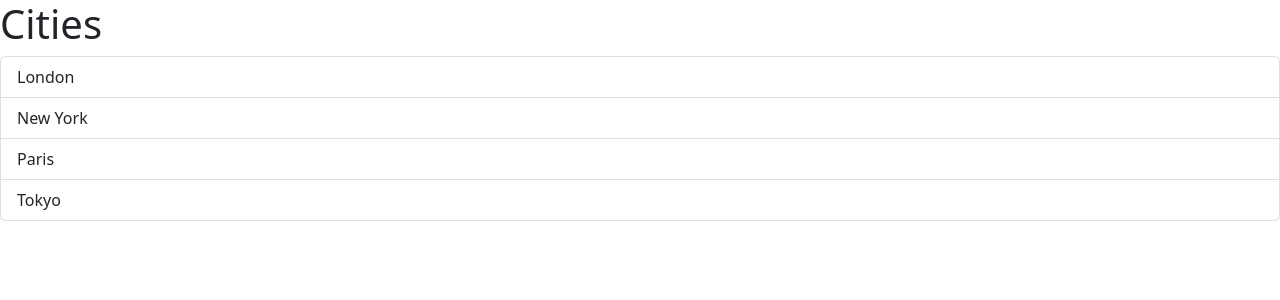
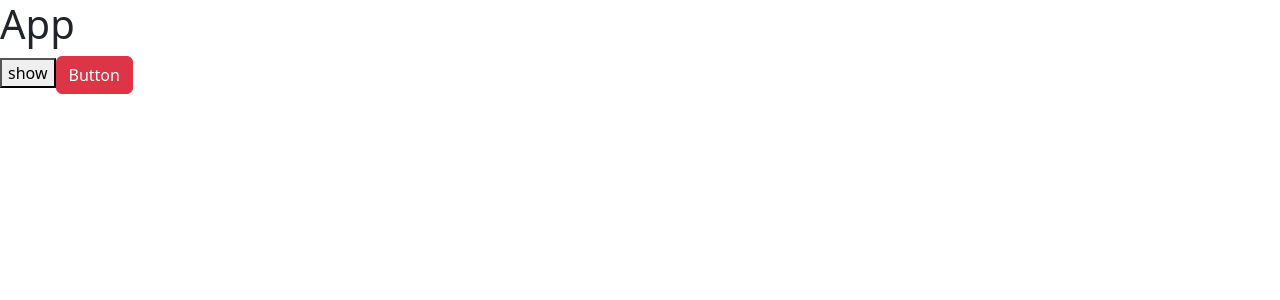
Before and after one commit to mostafa-meerzad/react-18-with-mosh, a React (Vite) app: page / in a window 1280 px wide. Shown: the top 300 px of the page. Built offline with nearby package versions, Linux system fonts and the light colour scheme.

Commit message:
understand state hook

```diff
--- a/src/App.tsx
+++ b/src/App.tsx
@@ -1,14 +1,24 @@
-import React from "react";
-import ListGroup from "./components/ListGroup";
+import React, { useState } from "react";
+import Button from "./Button";
 
-const cities = ["London", "New York", "Paris", "Tokyo"];
 const App = () => {
-  const handleSelectItem = (item: string) => {
-    console.log(item);
-  }; // "handle<EventName>"" naming convention for eventHandlers
+  const [isVisible, setIsVisible] = useState(false);
+  let count = 0;
+
+  const handleClick = () => {
+    // react updates state Asynchronously
+    setIsVisible(true);
+    count++;
+
+    // if we check the value of state here we see the old value
+    console.log(isVisible);
+    console.log(count)
+  };
   return (
     <div>
-      <ListGroup list={cities} title="Cities" onSelectItem={handleSelectItem} />
+      <h1>App</h1>
+      <button onClick={handleClick}>show</button>
+      <Button/>
     </div>
   );
 };
--- /dev/null
+++ b/src/Button.tsx
@@ -0,0 +1,21 @@
+import React from "react";
+
+const Button = () => {
+  const [isVisible, setIsVisible] = React.useState(false);
+  let count = 0;
+  const handleClick = () => {
+    setIsVisible(!isVisible);
+    count++;
+    console.log(count)
+  };
+  return (
+    <button
+      onClick={handleClick}
+      className={isVisible ? "btn btn-primary" : "btn btn-danger"}
+    >
+      Button
+    </button>
+  );
+};
+
+export default Button;
```
Also changed, not shown: 1 other file (tests, documents, lock files or other folders).
